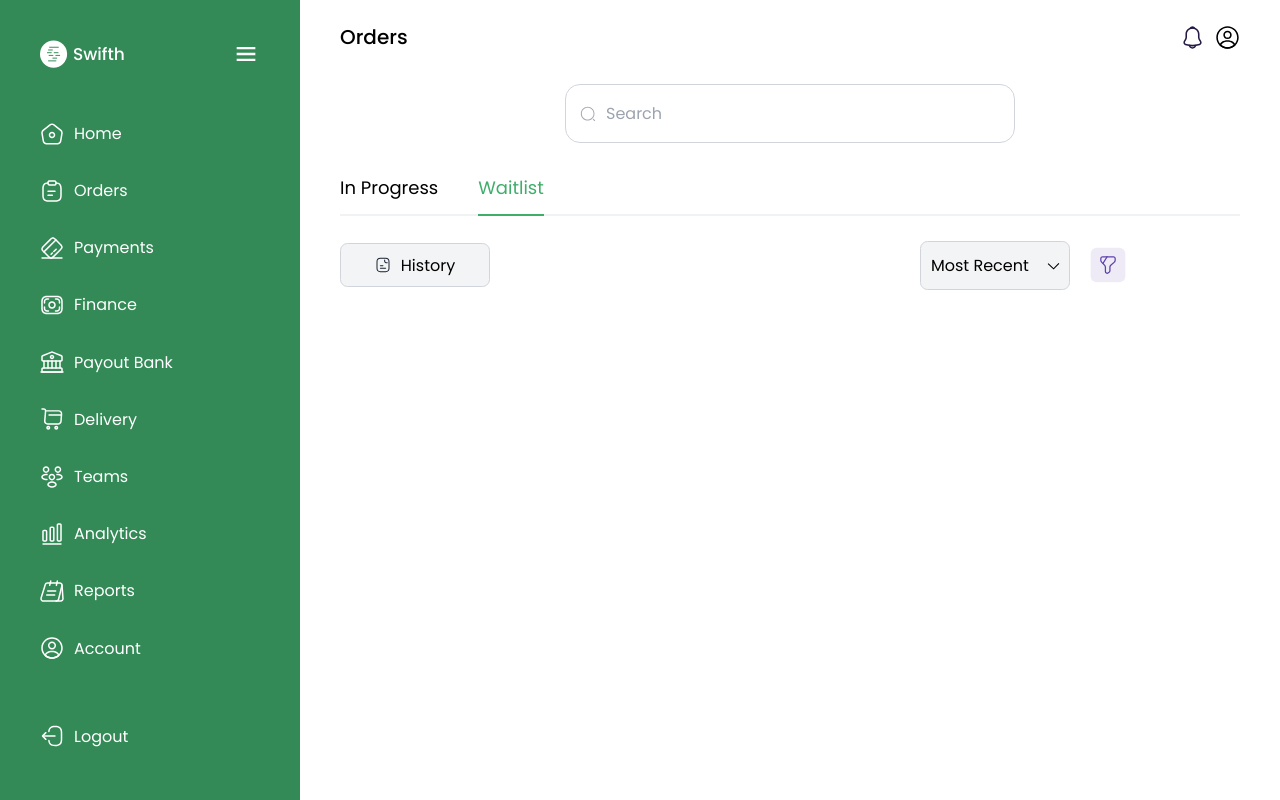
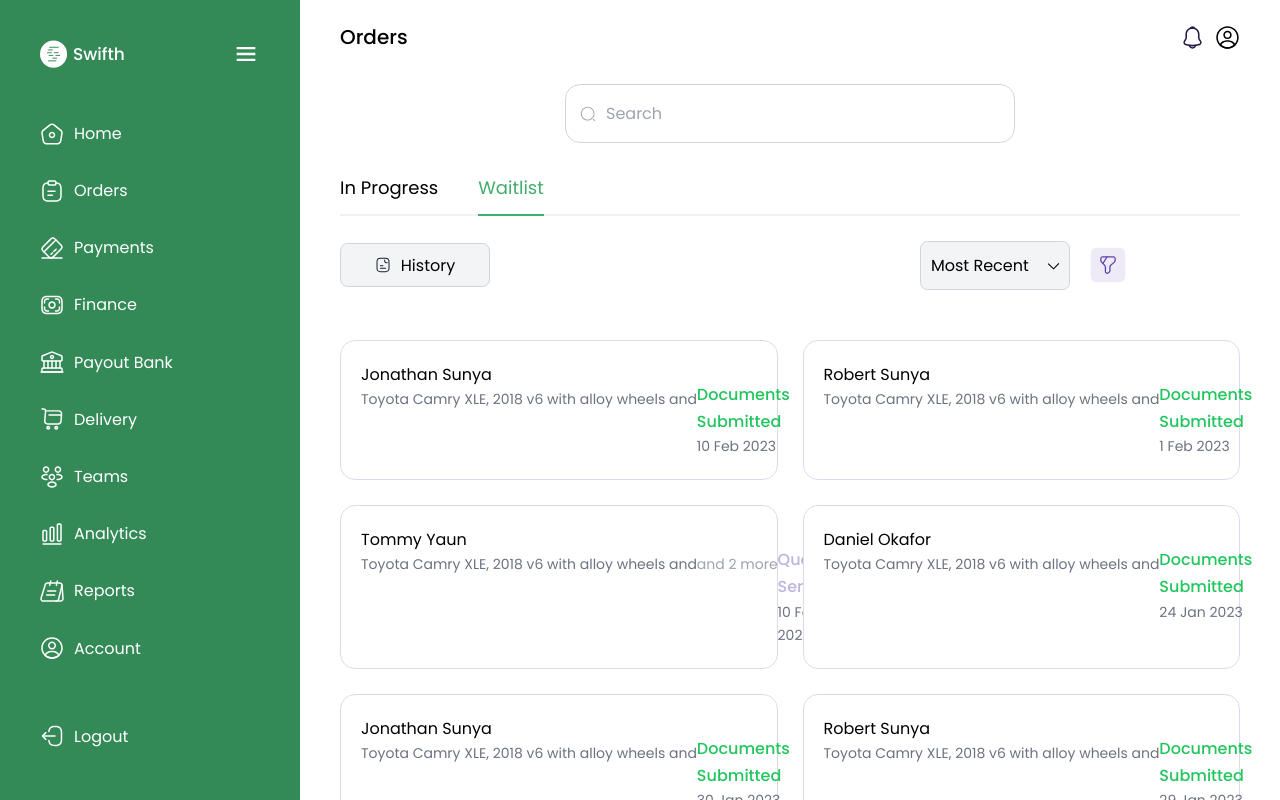
Before and after one commit to projects-for-clients/swifth, a React (Vite) app: page /dashboard/orders in a window 1280 px wide. Both pictures are taken after a click on the label "Waitlist". Built offline with nearby package versions, Linux system fonts and the light colour scheme.

Commit message:
working on orders

```diff
--- a/src/container/dashboard/orders.tsx
+++ b/src/container/dashboard/orders.tsx
@@ -322,7 +322,7 @@ const WaitlistView = () => (
   <div
     className="grid mt-[5rem] gap-10"
     style={{
-      gridTemplateColumns: 'repeat(auto-fit, minmax(33rem, 1fr))',
+      gridTemplateColumns: 'repeat(auto-fit, minmax(40rem, 1fr))',
     }}
   >
     {WAITLIST.map((item, i) => {
@@ -343,7 +343,7 @@ const WaitlistView = () => (
             </p>
           </div>
 
-          <div className="text-[1.6rem] flex items-center justify-between pt-8">
+          <div className="text-[1.6rem] justify-between pt-8">
             {submitted ? (
               <span className="text-green-500 font-medium">
                 Documents Submitted
@@ -457,6 +457,8 @@ function orders() {
               />
             </div>
           </div>
+
+          {pathToSwitch[currentPath]}
         </section>
       </main>
     </>
```
